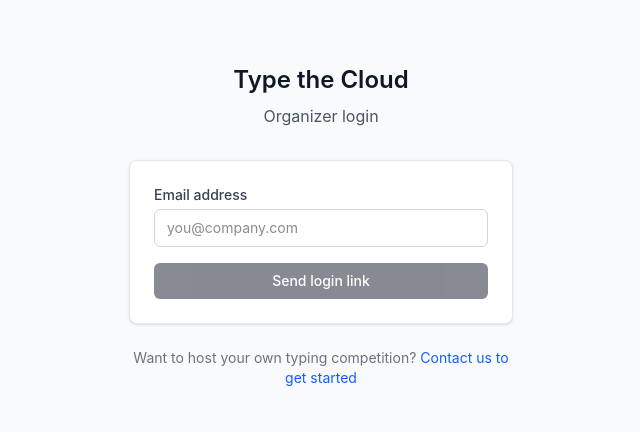
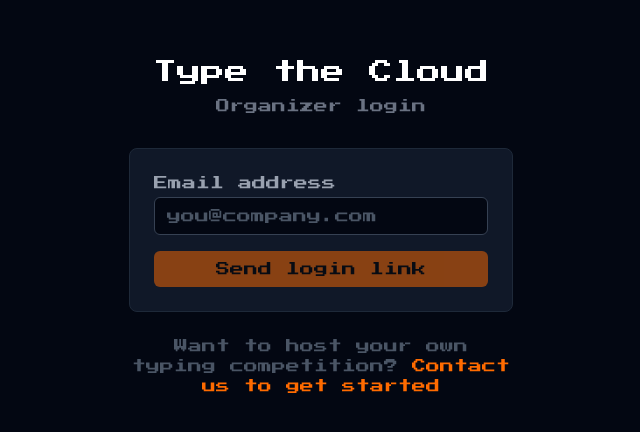
Before and after one commit to ajot/typing-master, a React (Vite) app in the folder frontend/: page /login in a window 1280 px wide. Shown: the part 174-606 px from the top of the page, without its empty margins (319-959 px from the left). Built offline with nearby package versions, Linux system fonts and the light colour scheme; no server answers.

Commit message:
Redesign login page with dark theme to match game aesthetic

```diff
--- a/frontend/src/pages/LoginPage.tsx
+++ b/frontend/src/pages/LoginPage.tsx
@@ -24,16 +24,16 @@ export default function LoginPage() {
 
   if (sent) {
     return (
-      <div className="dashboard-theme min-h-screen bg-gray-50 flex items-center justify-center px-4">
+      <div className="min-h-screen bg-gray-950 flex items-center justify-center px-4">
         <div className="max-w-sm w-full text-center">
-          <h1 className="text-2xl font-semibold text-gray-900 mb-2">Check your email</h1>
-          <p className="text-gray-600 mb-6">
-            If an account exists for <strong>{email}</strong>, we've sent a login link.
+          <h1 className="text-xl font-semibold text-white mb-2">Check your email</h1>
+          <p className="text-gray-400 text-sm mb-6">
+            If an account exists for <strong className="text-white">{email}</strong>, we've sent a login link.
             It expires in 15 minutes.
           </p>
           <button
             onClick={() => { setSent(false); setEmail(''); }}
-            className="text-sm text-blue-600 hover:text-blue-800"
+            className="text-sm text-do-orange hover:text-white"
           >
             Try a different email
           </button>
@@ -43,14 +43,14 @@ export default function LoginPage() {
   }
 
   return (
-    <div className="dashboard-theme min-h-screen bg-gray-50 flex items-center justify-center px-4">
+    <div className="min-h-screen bg-gray-950 flex items-center justify-center px-4">
       <div className="max-w-sm w-full">
         <div className="text-center mb-8">
-          <Link to="/" className="text-2xl font-semibold text-gray-900">Type the Cloud</Link>
-          <p className="text-gray-600 mt-2">Organizer login</p>
+          <Link to="/" className="text-2xl font-bold text-white">Type the Cloud</Link>
+          <p className="text-gray-500 mt-2 text-sm">Organizer login</p>
         </div>
-        <form onSubmit={handleSubmit} className="bg-white rounded-lg shadow-sm border border-gray-200 p-6">
-          <label htmlFor="email" className="block text-sm font-medium text-gray-700 mb-1">
+        <form onSubmit={handleSubmit} className="bg-gray-900 border border-gray-800 rounded-lg p-6">
+          <label htmlFor="email" className="block text-sm font-medium text-gray-400 mb-1">
             Email address
           </label>
           <input
@@ -60,21 +60,21 @@ export default function LoginPage() {
             onChange={e => setEmail(e.target.value)}
             placeholder="you@company.com"
             required
-            className="w-full px-3 py-2 border border-gray-300 rounded-md text-sm focus:outline-none focus:ring-2 focus:ring-blue-500 focus:border-transparent"
+            className="w-full px-3 py-2 bg-gray-950 border border-gray-700 rounded-md text-sm text-white placeholder-gray-600 focus:outline-none focus:ring-2 focus:ring-do-orange focus:border-transparent"
           />
-          {error && <p className="text-red-600 text-sm mt-2">{error}</p>}
+          {error && <p className="text-red-400 text-sm mt-2">{error}</p>}
           <button
             type="submit"
             disabled={submitting || !email.trim()}
-            className="w-full mt-4 px-4 py-2 bg-gray-900 text-white text-sm font-medium rounded-md hover:bg-gray-800 disabled:opacity-50 disabled:cursor-not-allowed"
+            className="w-full mt-4 px-4 py-2 bg-do-orange text-black text-sm font-bold rounded-md hover:bg-white disabled:opacity-50 disabled:cursor-not-allowed transition-colors"
           >
             {submitting ? 'Sending...' : 'Send login link'}
           </button>
         </form>
         <div className="mt-6 text-center">
-          <p className="text-sm text-gray-500">
+          <p className="text-sm text-gray-600">
             Want to host your own typing competition?{' '}
-            <a href="mailto:amit@ajot.me" className="text-blue-600 hover:text-blue-800">
+            <a href="mailto:amit@ajot.me" className="text-do-orange hover:text-white">
               Contact us to get started
             </a>
           </p>
@@ -110,21 +110,21 @@ export function VerifyPage() {
   }, [token, verify, navigate]);
 
   return (
-    <div className="dashboard-theme min-h-screen bg-gray-50 flex items-center justify-center px-4">
+    <div className="min-h-screen bg-gray-950 flex items-center justify-center px-4">
       <div className="text-center">
         {!hasToken ? (
           <div>
-            <p className="text-red-600 mb-4">No token provided</p>
-            <Link to="/login" className="text-blue-600 hover:text-blue-800 text-sm">
+            <p className="text-red-400 mb-4">No token provided</p>
+            <Link to="/login" className="text-do-orange hover:text-white text-sm">
               Back to login
             </Link>
           </div>
         ) : verifying ? (
-          <p className="text-gray-600">Verifying your login link...</p>
+          <p className="text-gray-400">Verifying your login link...</p>
         ) : (
           <div>
-            <p className="text-red-600 mb-4">{error}</p>
-            <Link to="/login" className="text-blue-600 hover:text-blue-800 text-sm">
+            <p className="text-red-400 mb-4">{error}</p>
+            <Link to="/login" className="text-do-orange hover:text-white text-sm">
               Back to login
             </Link>
           </div>
```
